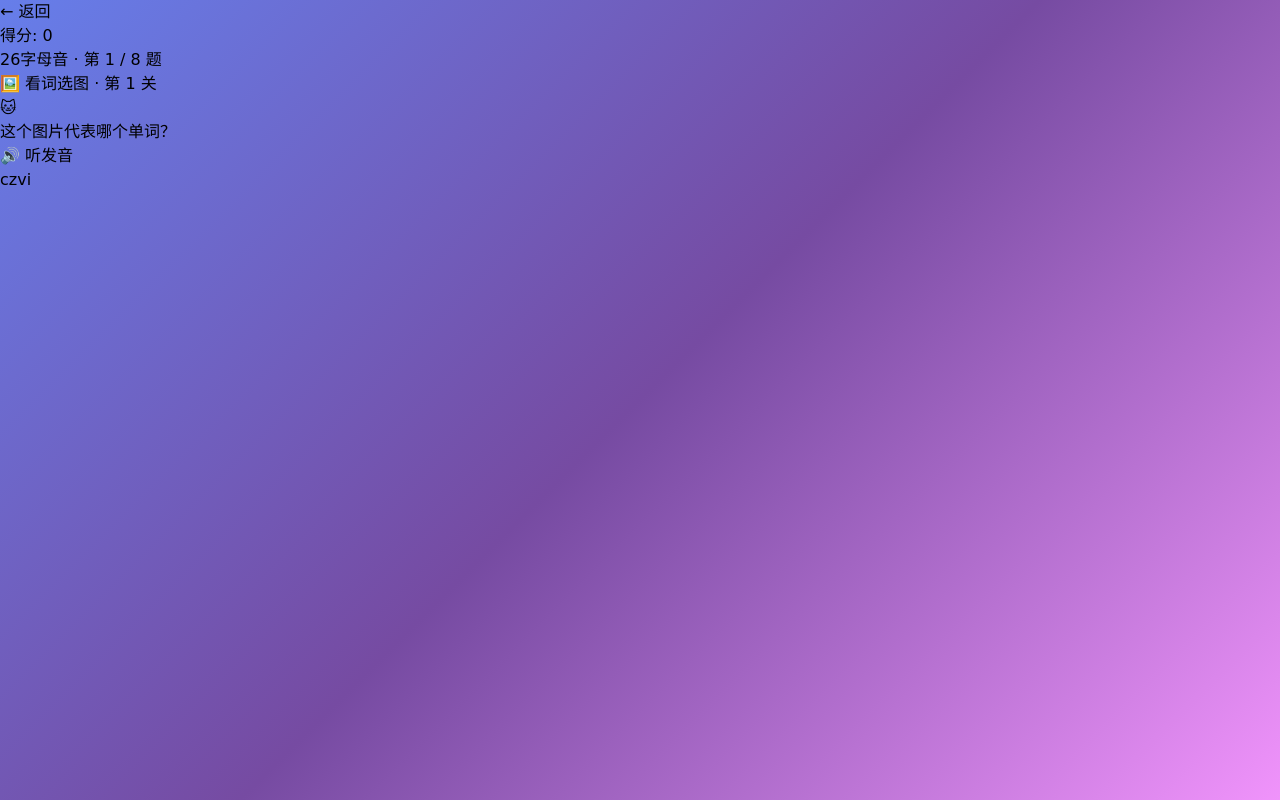
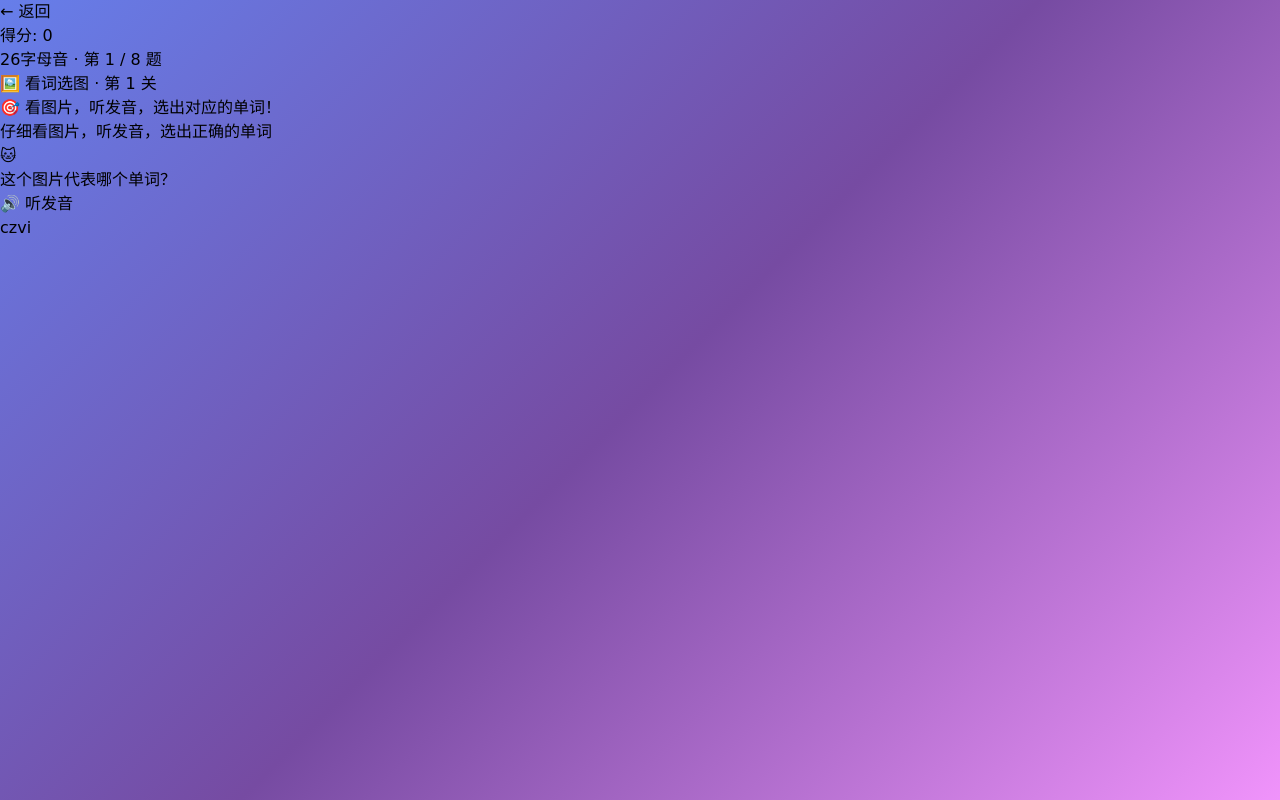
Before and after one commit to guhuizi/my-phonics-app, a React (Vite) app: page / in a window 1280 px wide. Both pictures are taken after a click on the button "🖼️ 看词选图". Built offline with nearby package versions, Linux system fonts and the light colour scheme.

Commit message:
enhance: 为每个游戏模式添加明确的闯关目标和说明

```diff
--- a/src/components/PhonicsGame.jsx
+++ b/src/components/PhonicsGame.jsx
@@ -3,9 +3,34 @@ import { speak, stopSpeaking } from '../utils/tts';
 import { phonicsData } from '../data/rules';
 
 const GAME_MODES = {
-  picture: { id: 'picture', name: '看词选图', emoji: '🖼️' },
-  listen: { id: 'listen', name: '听音选词', emoji: '🎧' },
-  rule: { id: 'rule', name: '看词选规', emoji: '📖' },
+  picture: {
+    id: 'picture',
+    name: '看词选图',
+    emoji: '🖼️',
+    objective: '看图片，听发音，选出对应的单词！',
+    instruction: '仔细看图片，听发音，选出正确的单词'
+  },
+  listen: {
+    id: 'listen',
+    name: '听音选词',
+    emoji: '🎧',
+    objective: '听发音，选出单词对应的字母组合！',
+    instruction: '仔细听发音，选出单词中的字母组合'
+  },
+  rule: {
+    id: 'rule',
+    name: '看词选规',
+    emoji: '📖',
+    objective: '看单词，选出正确的字母组合！',
+    instruction: '根据提示的翻译和空格，选出正确的字母组合'
+  },
+  adventure: {
+    id: 'adventure',
+    name: '闯关挑战',
+    emoji: '🚀',
+    objective: '连续答对7道题即可过关，挑战全部6关！',
+    instruction: '每关8道题，答对7道以上解锁下一关'
+  }
 };
 
 const MINT_COLORS = [
@@ -222,6 +247,12 @@ function PhonicsGame({ mode = 'rule', onBack }) {
             {gameMode?.emoji} {gameMode?.name} · 第 {currentLevel} 关
           </span>
         </div>
+        <p className="text-white/90 text-base md:text-lg mt-3 font-medium">
+          🎯 {gameMode?.objective}
+        </p>
+        <p className="text-white/60 text-sm mt-1">
+          {gameMode?.instruction}
+        </p>
       </div>
 
       <div className="bg-white/95 backdrop-blur-md rounded-3xl p-6 md:p-8 shadow-2xl max-w-lg w-full mb-6">
```
